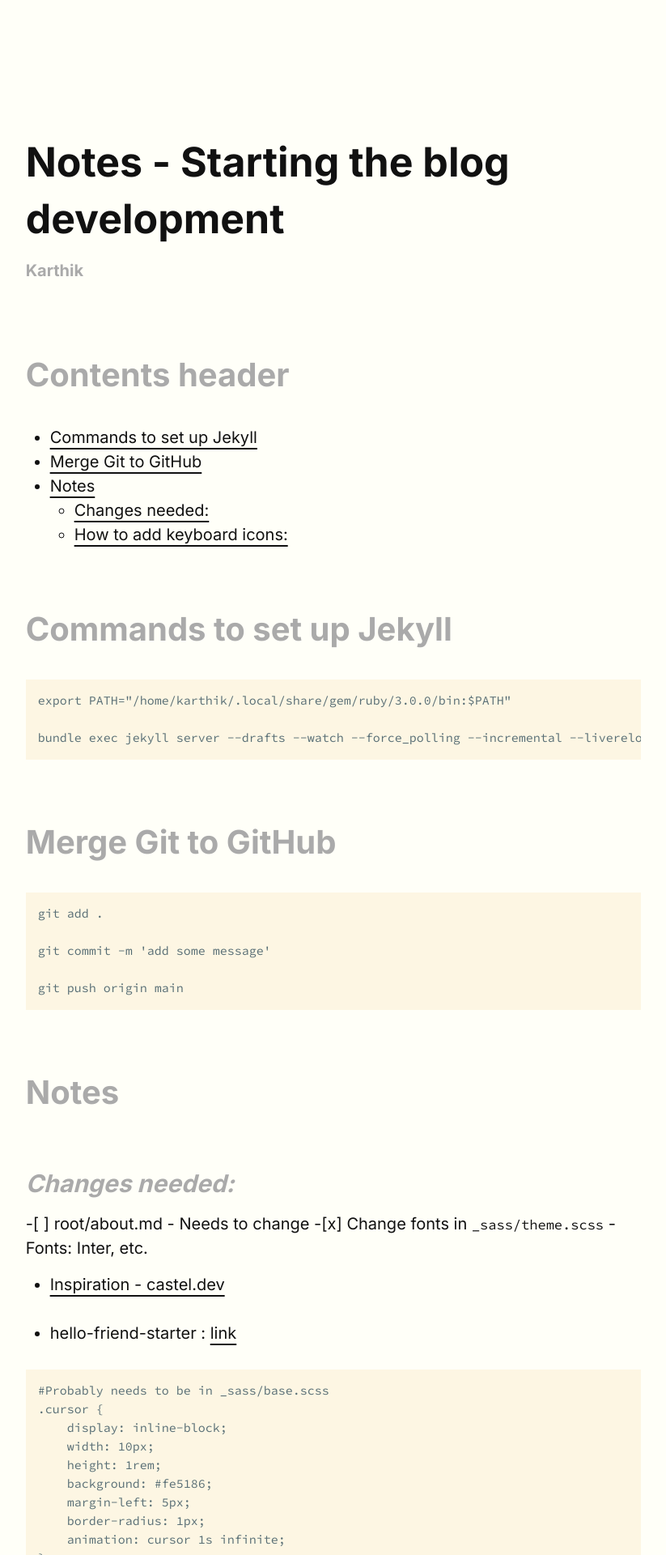
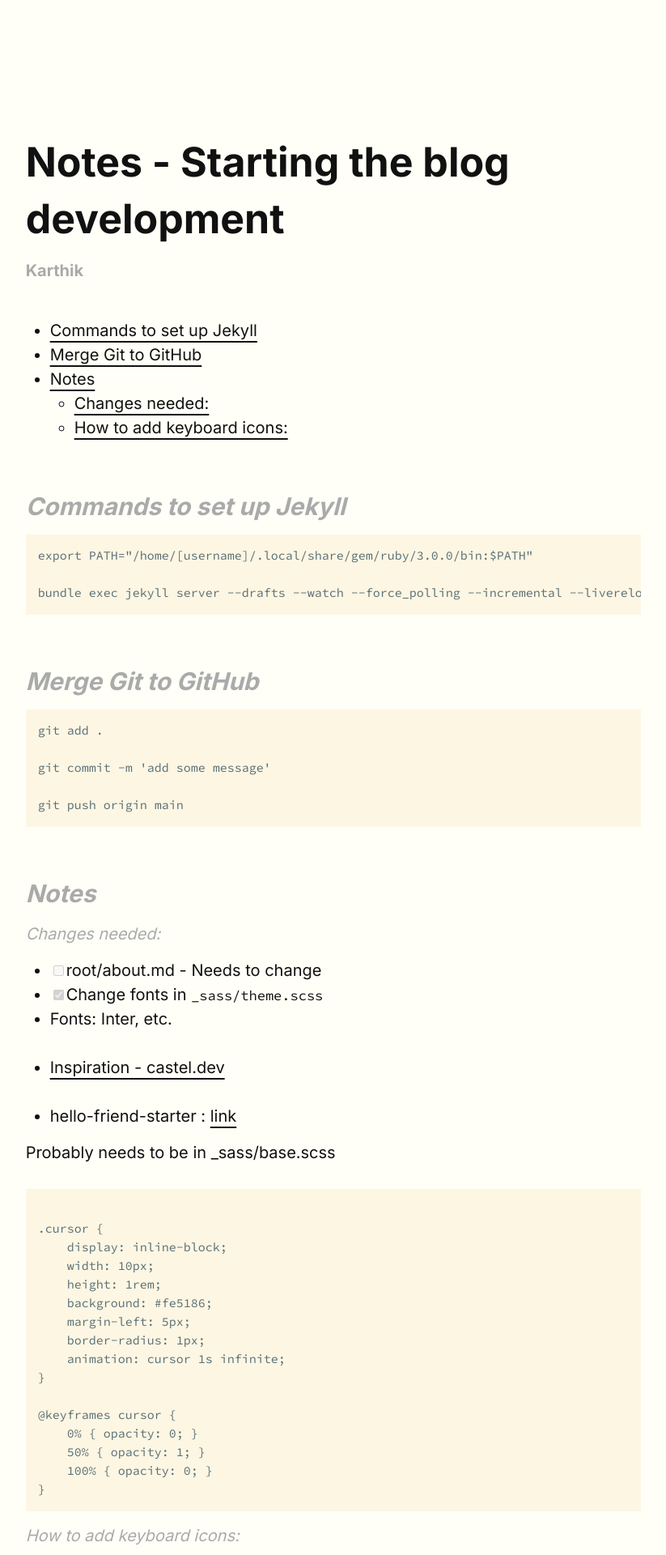
Before and after one commit to fallinginenigma/fallinginenigma.github.io, a Jekyll site: the page built from _posts/2021-05-31-notes-build-blog.markdown, in a window 1280 px wide. Shown: the top 1920 px of the page at 81% size, without its empty margins (75-898 px from the left). Built offline with Jekyll 4.4.1, drawn with Linux system fonts in a browser that asks for light colours; some of the changed text lies outside the part shown.

````diff
--- a/_posts/2021-03-02-How-I-built-this.markdown
+++ b/_posts/2021-03-02-How-I-built-this.markdown
@@ -5,6 +5,11 @@ categories: [meta]
 tags: [jekyll, henry]
 canonical_url: https://fallinginenigma.github.io/building-the-blog/
 ---
+
+{:.no_toc}
+
+* A markdown unordered list which will be replaced with the ToC, excluding the "Contents header" from above
+{:toc}
 
 I used GitHub Pages [^1]
 
--- a/_posts/2021-05-31-notes-build-blog.markdown
+++ b/_posts/2021-05-31-notes-build-blog.markdown
@@ -7,20 +7,19 @@ canonical_url: https://fallinginenigma.github.io/notes-build-blog/
 ---
 
 
-# Contents header
 {:.no_toc}
 
 * A markdown unordered list which will be replaced with the ToC, excluding the "Contents header" from above
 {:toc}
 
-# Commands to set up Jekyll
+## Commands to set up Jekyll
 
 ```
-export PATH="/home/karthik/.local/share/gem/ruby/3.0.0/bin:$PATH"
+export PATH="/home/[username]/.local/share/gem/ruby/3.0.0/bin:$PATH"
 
 bundle exec jekyll server --drafts --watch --force_polling --incremental --livereload
 ```
-# Merge Git to GitHub
+## Merge Git to GitHub
 
 ```
 git add .
@@ -30,19 +29,21 @@ git commit -m 'add some message'
 git push origin main
 ```
 
-# Notes
+## Notes
 
-## Changes needed:
+### Changes needed:
 
--[ ] root/about.md - Needs to change
--[x] Change fonts in `_sass/theme.scss`  - Fonts: Inter, etc.
+- [ ] root/about.md - Needs to change
+- [x] Change fonts in `_sass/theme.scss`
+- Fonts: Inter, etc.
 
 - [Inspiration - castel.dev](castel.dev)
 
 - hello-friend-starter : [link](https://github.com/panr/gatsby-starter-hello-friend/blob/master/src/styles/header.module.css)
 
+Probably needs to be in _sass/base.scss
 ```
-#Probably needs to be in _sass/base.scss
+
 .cursor {
     display: inline-block;
     width: 10px;
@@ -60,8 +61,8 @@ git push origin main
 }
 ```
 
-## How to add keyboard icons:
+### How to add keyboard icons:
 
 Adding the html tag **kbd** as:
 
-<kbd>Alt</kbd>+<kbd>F2</kbd>
+<kbd>Alt</kbd> + <kbd>F2</kbd>
--- a/_sass/theme.scss
+++ b/_sass/theme.scss
@@ -6,7 +6,9 @@ $font-size-regular:   20px;
 
 $font-size-xlarge:   $font-size-regular * 2;
 $font-size-large:   $font-size-regular * 1.5;
+
 //regular
+
 $font-size-medium:  $font-size-regular * 0.875;
 $font-size-small:  $font-size-regular * 0.75;
 
@@ -23,9 +25,9 @@ $screen-width:  780px;
 
 //region Theme
 
-$font-family-base: "Inter", Georgia, "Times New Roman", serif;
+$font-family-base: "Inter", "Georgia", "Times New Roman", serif;
 $header-font-family: "Inter", "IBM Plex Sans", sans-serif;
-$header-2-font-family: "Inter", "IBM Plex Serif", "ff-tisa-web-pro", Georgia, "Times New Roman", serif;
+$header-2-font-family: "Inter", "IBM Plex Serif", "ff-tisa-web-pro", "Georgia", "Times New Roman", serif;
 $fixed-width-font-family: 'Source Code Pro', "IBM Plex Mono", 'SF Mono', 'Consolas', monospace;
 
 $background-color: #fffff8;
````
Also changed, not shown: _posts/2021-03-20-henry-jekyll-theme.md (+5 -0 lines), _posts/2021-08-17-dotfiles.md (+15 -10 lines), about.md (+9 -3 lines).
